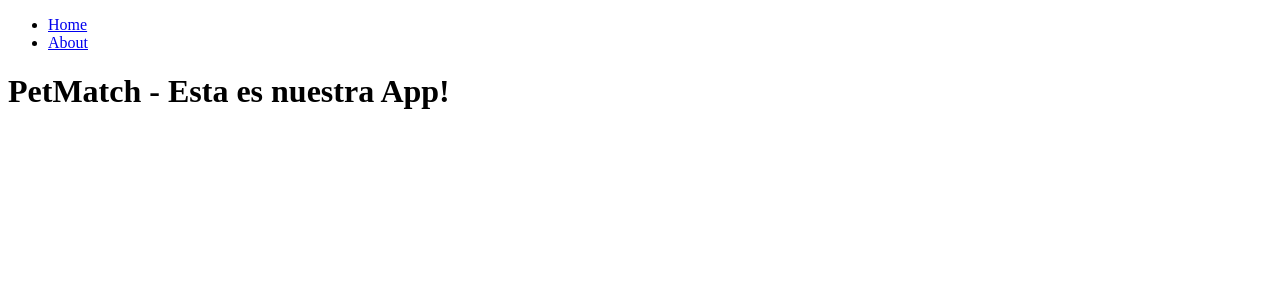
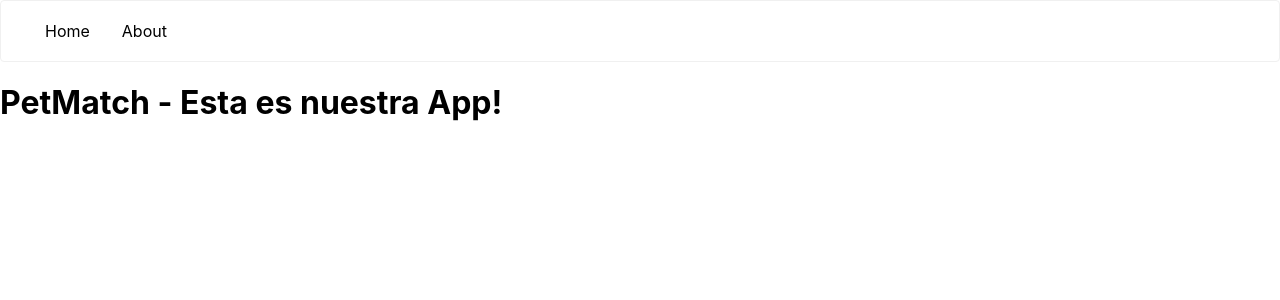
Before and after one commit to ilkogarcia/igp-btc-fsd-petmatch-frontend, a Next.js app: page / in a window 1280 px wide. Shown: the top 300 px of the page. Built offline with nearby package versions, Linux system fonts and the light colour scheme.

Commit message:
feat (styles): added CSS to the app and to Header module using CSS modules

```diff
--- a/src/app/components/Header.jsx
+++ b/src/app/components/Header.jsx
@@ -4,6 +4,7 @@
  */
 
 import Link from 'next/link'
+import styles from './Header.module.css'
 
 const links = [{
   label: 'Home',
@@ -15,9 +16,9 @@
 
 export default function Header () {
   return (
-    <header>
+    <header className={styles.header}>
       <nav>
-        <ul>
+        <ul className={styles.navigation}>
           {links.map(({ label, route }) => (
             <li key={route}>
               <Link href={route}>
--- /dev/null
+++ b/src/app/components/Header.module.css
@@ -0,0 +1,19 @@
+.header {
+  top: 0;
+  left: 0;
+  width: 100vw;
+  border: 1px solid #f0f0f0;
+  border-radius: 4px;
+  padding: 4px;
+}
+
+.navigation {
+  display: flex;
+  list-style: none;
+  gap: 32px;
+}
+
+.navigation a:hoover {
+  color: #f0f0f0;
+  text-decoration: underline;
+}
--- a/src/app/layout.js
+++ b/src/app/layout.js
@@ -2,6 +2,8 @@
  * @file Root layout component
  * @description This file contains the root layout component
  */
+
+import '../styles/globals.css'
 
 import Header from './components/Header'
 
--- a/src/styles/globals.css
+++ b/src/styles/globals.css
@@ -1,27 +1,33 @@
-@tailwind base;
-@tailwind components;
-@tailwind utilities;
+html,
+body {
+  padding: 0;
+  margin: 0;
+  font-family: -apple-system, BlinkMacSystemFont, Segoe UI, Roboto, Oxygen,
+    Ubuntu, Cantarell, Fira Sans, Droid Sans, Helvetica Neue, sans-serif;
+}
 
-:root {
-  --foreground-rgb: 0, 0, 0;
-  --background-start-rgb: 214, 219, 220;
-  --background-end-rgb: 255, 255, 255;
+a {
+  color: inherit;
+  text-decoration: none;
+}
+
+* {
+  box-sizing: border-box;
+}
+
+body {
+  padding: 0;
+  margin: 0;
+  max-width: 100vw;
+  min-height: 100vh;
 }
 
 @media (prefers-color-scheme: dark) {
-  :root {
-    --foreground-rgb: 255, 255, 255;
-    --background-start-rgb: 0, 0, 0;
-    --background-end-rgb: 0, 0, 0;
+  html {
+    color-scheme: dark;
+  }
+  body {
+    color: #fff;
+    background-color: #000;
   }
 }
-
-body {
-  color: rgb(var(--foreground-rgb));
-  background: linear-gradient(
-      to bottom,
-      transparent,
-      rgb(var(--background-end-rgb))
-    )
-    rgb(var(--background-start-rgb));
-}
```
